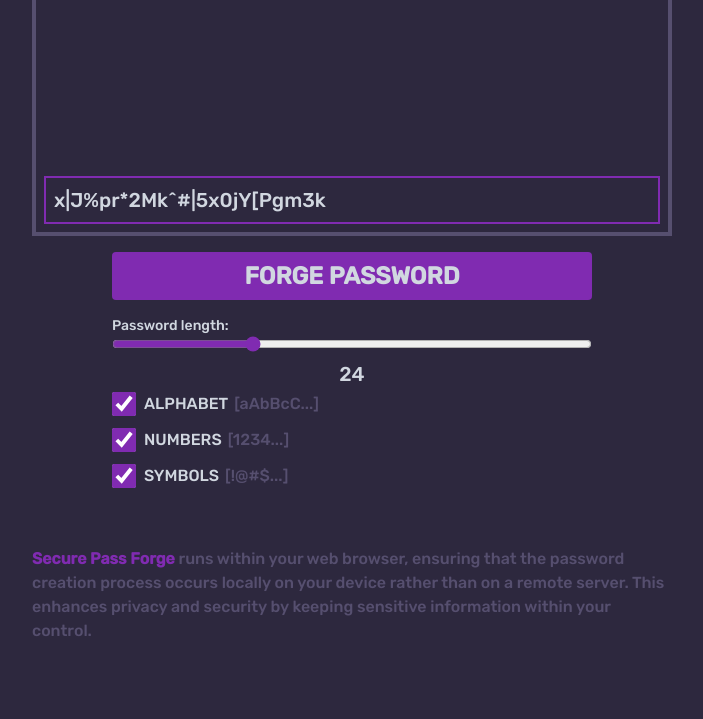
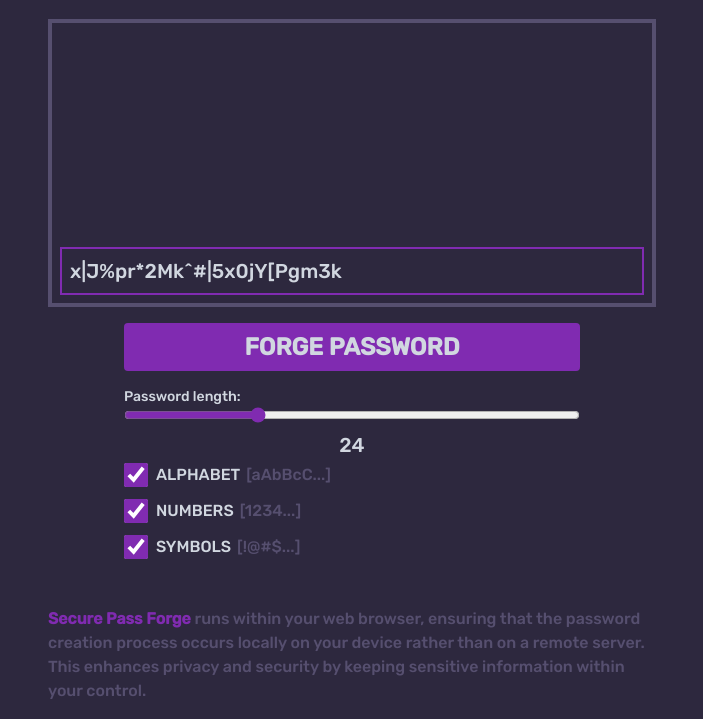
Before and after one commit to RyanPark44/cryptokey-forge, a website built with Parcel: page src/index.html in a window 1280 px wide. Shown: the part 157-876 px from the top of the page, without its empty margins (288-991 px from the left). Before the commit the page ends 800 px from the top, so only its background shows below. Built offline with nearby package versions, Linux system fonts and the light colour scheme.

Commit message:
Adjusted padding

```diff
--- a/src/index.html
+++ b/src/index.html
@@ -16,7 +16,7 @@
     <link href="./output.css" rel="stylesheet" />
   </head>
   <body
-    class="m-auto grid min-h-full max-w-screen-sm grid-cols-1 bg-[#2D283E] font-['Rubik']"
+    class="m-auto p-4 grid min-h-full max-w-screen-sm grid-cols-1 bg-[#2D283E] font-['Rubik']"
   >
     <div class="title mb-10 mt-auto">
       <h1 class="text-center text-6xl text-[#D1D7E0]">SECURE PASS FORGE</h1>
```
Also changed, not shown: dist/index.html, src/output.css, 16 other files.
